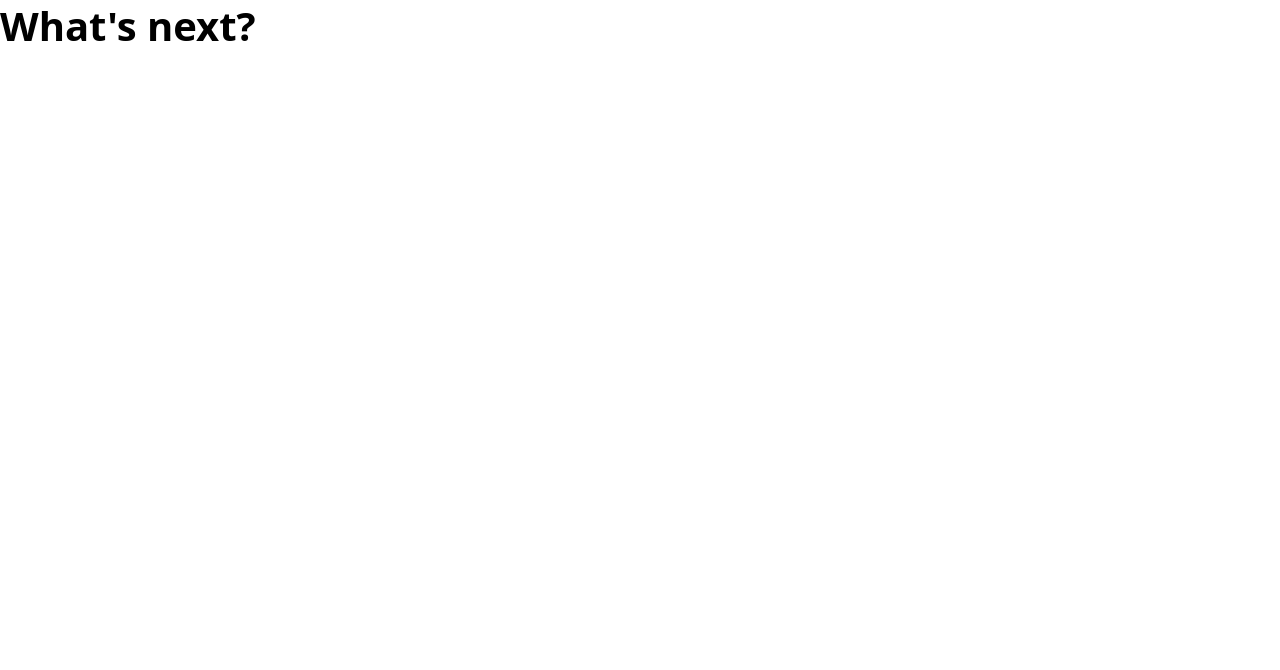
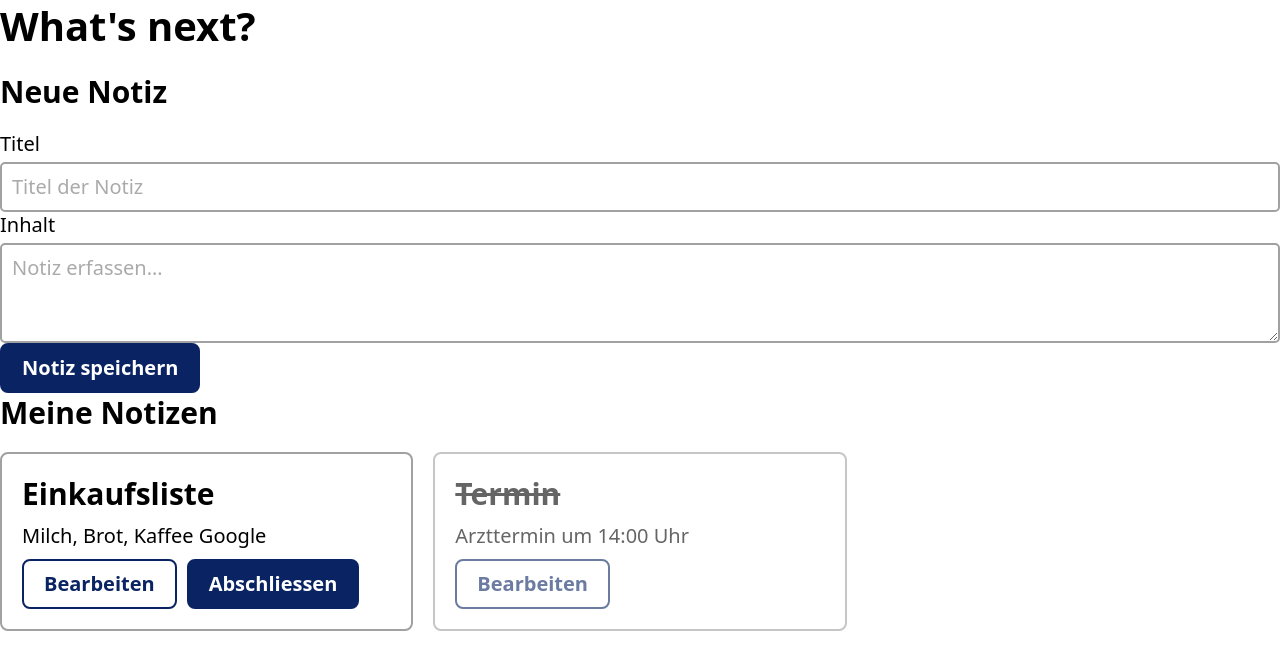
Before and after one commit to claudioForDev/OST_FEE_Projekt-1, a website: page code/public/index.html in a window 1280 px wide. Drawn offline with nearby package versions, Linux system fonts and the light colour scheme.

Commit message:
Implement note card and notes list container

```diff
--- a/code/public/index.html
+++ b/code/public/index.html
@@ -15,5 +15,65 @@
   </head>
   <body>
     <h1>What's next?</h1>
+    <section>
+      <h2>Neue Notiz</h2>
+
+      <div class="form-field">
+        <label for="title" class="form-label">Titel</label>
+        <input
+          id="title"
+          type="text"
+          class="form-input"
+          placeholder="Titel der Notiz"
+        />
+      </div>
+
+      <div class="form-field">
+        <label for="content" class="form-label">Inhalt</label>
+        <textarea
+          id="content"
+          class="form-textarea"
+          placeholder="Notiz erfassen…"
+        ></textarea>
+      </div>
+
+      <button class="btn btn--primary">Notiz speichern</button>
+    </section>
+
+<section>
+  <h2>Meine Notizen</h2>
+
+  <div class="notes-list">
+    <article class="note-card">
+      <header class="note-card__header">
+        <h3 class="note-card__title">Einkaufsliste</h3>
+      </header>
+
+      <p class="note-card__content">
+        Milch, Brot, Kaffee
+        <a href="https://google.com" target="_blank">Google</a>
+      </p>
+
+      <footer class="note-card__footer">
+        <button class="btn btn--secondary">Bearbeiten</button>
+        <button class="btn btn--primary">Abschliessen</button>
+      </footer>
+    </article>
+
+    <article class="note-card note-card--completed">
+      <header class="note-card__header">
+        <h3 class="note-card__title">Termin</h3>
+      </header>
+
+      <p class="note-card__content">
+        Arzttermin um 14:00 Uhr
+      </p>
+
+      <footer class="note-card__footer">
+        <button class="btn btn--secondary">Bearbeiten</button>
+      </footer>
+    </article>
+  </div>
+</section>
   </body>
 </html>
--- a/code/public/styles/index.css
+++ b/code/public/styles/index.css
@@ -180,3 +180,203 @@ h2 {
 p {
   font-size: var(--font-size-body);
 }
+
+/* ==================================================
+   Components
+   ================================================== */
+
+/* Button component */
+
+.btn {
+  display: inline-flex;
+  align-items: center;
+  justify-content: center;
+
+  font-family: system-ui, -apple-system, BlinkMacSystemFont, "Segoe UI", Arial, sans-serif;
+  font-size: var(--font-size-body);
+  font-weight: 700;
+
+  padding: var(--space-sm) var(--space-md);
+  border-radius: var(--radius-md);
+
+  border: var(--border-default);
+  cursor: pointer;
+
+  transition:
+    background-color var(--transition-default),
+    color var(--transition-default),
+    border-color var(--transition-default);
+}
+
+/* Primary Button */
+
+.btn--primary {
+  background-color: var(--color-primary);
+  color: var(--color-bg);
+  border-color: var(--color-primary);
+}
+
+.btn--primary:hover {
+  background-color: var(--color-primary-hover);
+  border-color: var(--color-primary-hover);
+}
+
+.btn--primary:active {
+  background-color: var(--color-primary-active);
+  border-color: var(--color-primary-active);
+}
+
+/* Secondary Button */
+
+.btn--secondary {
+  background-color: transparent;
+  color: var(--color-primary);
+  border-color: var(--color-primary);
+}
+
+.btn--secondary:hover {
+  background-color: var(--color-primary-light);
+}
+
+.btn--secondary:active {
+  background-color: var(--color-primary-active);
+  color: var(--color-bg);
+  border-color: var(--color-primary-active);
+}
+
+/* ==================================================
+   Form Components – Input / Textarea
+   ================================================== */
+
+.form-field {
+  display: flex;
+  flex-direction: column;
+  gap: var(--space-xs);
+}
+
+/* Label */
+
+.form-label {
+  font-size: var(--font-size-body);
+  color: var(--color-text);
+}
+
+/* Input & Textarea */
+
+.form-input,
+.form-textarea {
+  font-family: system-ui, -apple-system, BlinkMacSystemFont, "Segoe UI", Arial, sans-serif;
+  font-size: var(--font-size-body);
+  line-height: var(--line-height-base);
+
+  padding: var(--space-sm);
+  border-radius: var(--radius-sm);
+  border: var(--border-default);
+
+  background-color: var(--color-bg);
+  color: var(--color-text);
+
+  transition:
+    border-color var(--transition-fast),
+    box-shadow var(--transition-fast);
+}
+
+/* Placeholder */
+
+.form-input::placeholder,
+.form-textarea::placeholder {
+  color: var(--color-text-muted);
+}
+
+/* Disabled */
+
+.form-input:disabled,
+.form-textarea:disabled {
+  opacity: 0.5;
+  cursor: not-allowed;
+}
+
+/* Textarea */
+
+.form-textarea {
+  min-height: 5rem;
+}
+
+/* ==================================================
+   Components – Note Card
+   ================================================== */
+
+.note-card {
+  display: flex;
+  flex-direction: column;
+  gap: var(--space-sm);
+
+  padding: var(--space-md);
+  border: var(--border-default);
+  border-radius: var(--radius-md);
+
+  background-color: var(--color-bg);
+  color: var(--color-text);
+}
+
+/* Header */
+
+.note-card__header {
+  display: flex;
+  justify-content: space-between;
+  align-items: flex-start;
+  gap: var(--space-sm);
+}
+
+.note-card__title {
+  font-size: var(--font-size-h2);
+  font-weight: 700;
+  margin: 0;
+}
+
+/* Content */
+
+.note-card__content {
+  font-size: var(--font-size-body);
+  line-height: var(--line-height-base);
+  color: var(--color-text);
+}
+
+/* Footer */
+
+.note-card__footer {
+  display: flex;
+  gap: var(--space-sm);
+}
+
+/* Completed State */
+
+.note-card--completed {
+  opacity: 0.6;
+}
+
+.note-card--completed .note-card__title {
+  text-decoration: line-through;
+}
+
+/* ==================================================
+   Layout – Notes List
+   ================================================== */
+
+.notes-list {
+  display: grid;
+  gap: var(--space-md);
+}
+
+/* Responsive */
+@media (min-width: 800px) {
+  .notes-list {
+    grid-template-columns: repeat(2, 1fr);
+  }
+}
+
+@media (min-width: 1200px) {
+  .notes-list {
+    grid-template-columns: repeat(3, 1fr);
+  }
+}
```
